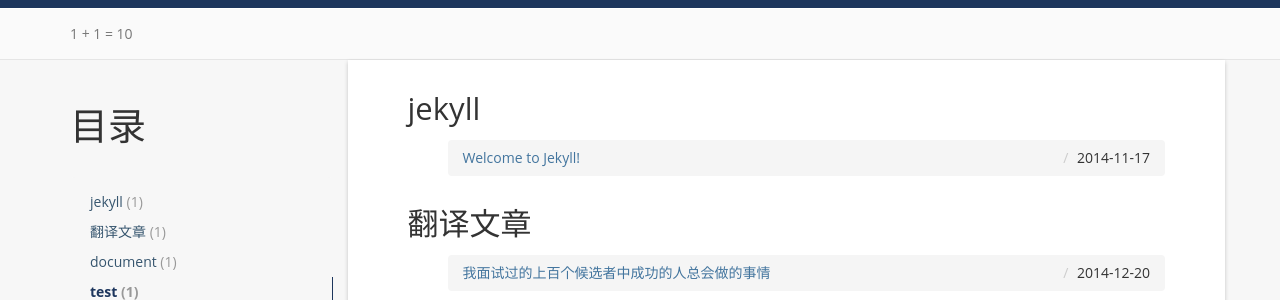
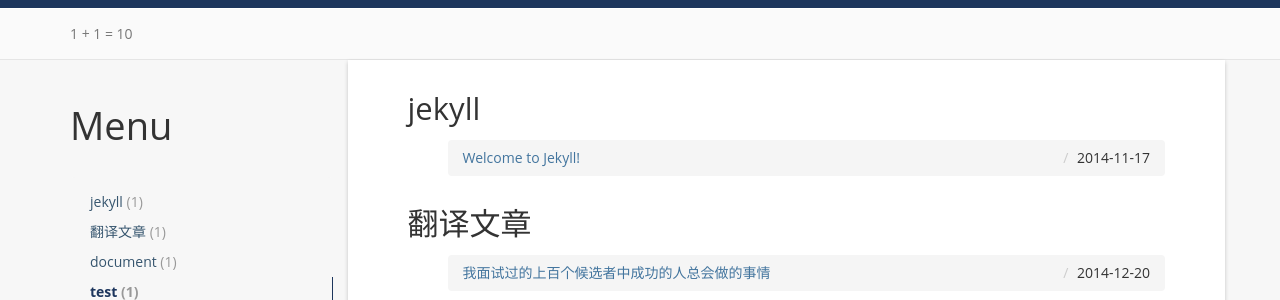
Before and after one commit to GrapeUNNC/grapeUNNC.github.io, a Jekyll site: the page built from meeting/index.html, in a window 1280 px wide and 1129 px high. Shown: the part 287-587 px from the top of the window. Built offline with Jekyll 4.4.1, drawn with Linux system fonts in a browser that asks for light colours; comment, search, counter and statistics services are not loaded.

Commit message:
mu lu  to  menu

```diff
--- a/meeting/index.html
+++ b/meeting/index.html
@@ -9,7 +9,7 @@
     <div class="col-md-3">
       <div class="sidebar hidden-print" role="complementary">
         <div id="navigation">
-        	<h1>目录</h1>
+        	<h1>Menu</h1>
       		<ul class="nav sidenav">
 				{% if site.categories.first[0] == null %}
 					{% for category in site.categories %}
```
